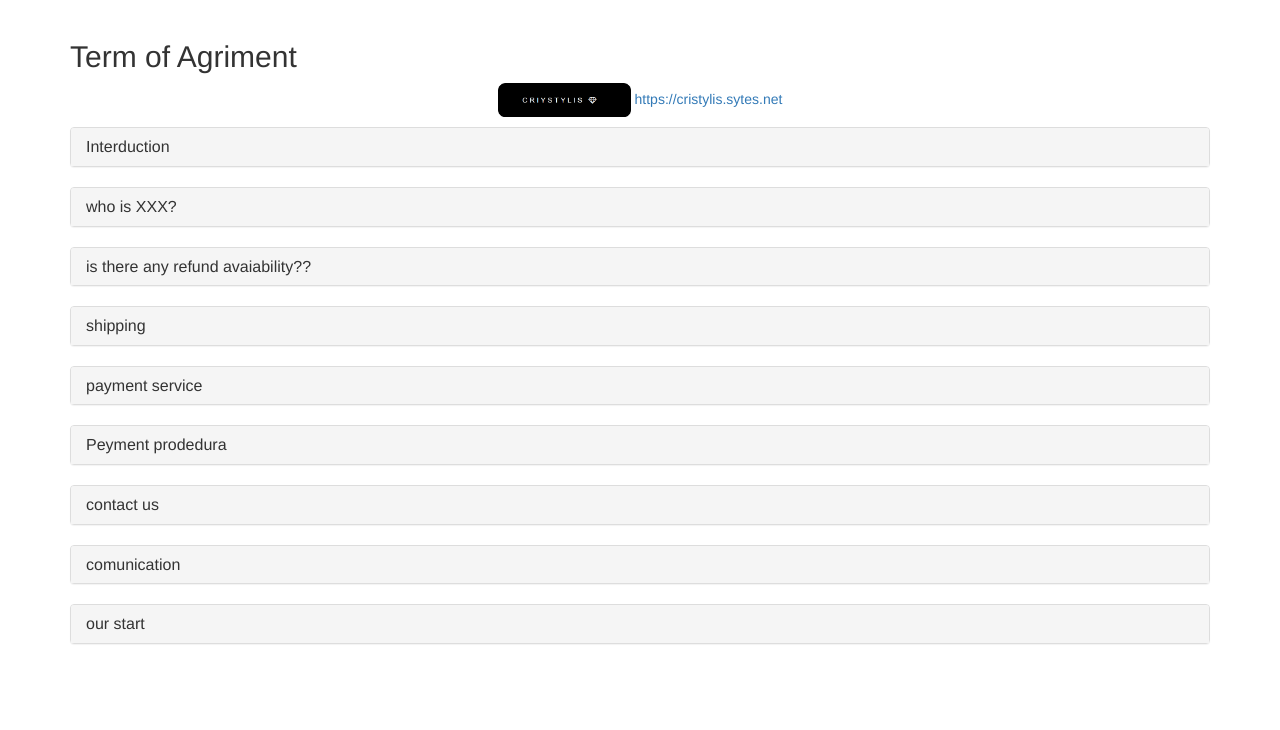
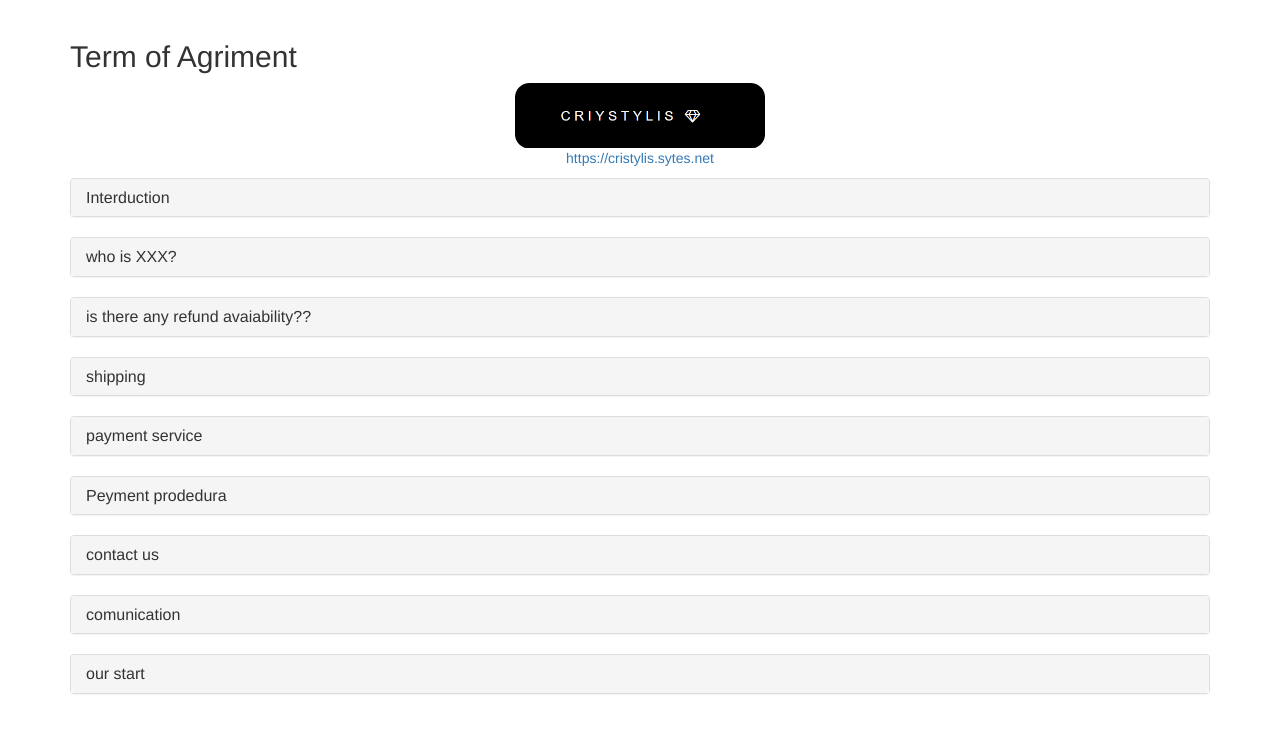
Before and after one commit to simpleSYC/agriment, a plain HTML site: page index.html in a window 1280 px wide. Drawn offline with nearby package versions, Linux system fonts and the light colour scheme.

Commit message:
Update index.html

```diff
--- a/index.html
+++ b/index.html
@@ -46,7 +46,7 @@ function googleTranslateElementInit() {
 <div class="container">
   <h2>Term of Agriment</h2>
   <p style="text-align:center;">
-  <img src="cristylisLOGO.png" style="width:133px"    class="w3-hover-opacity" >
+  <img src="cristylisLOGO.png" style="width:250px"    class="w3-hover-opacity" ><br>
    <a href="https://cristylis.sytes.net"  target="_blank" >
    https://cristylis.sytes.net
    </a>
```
